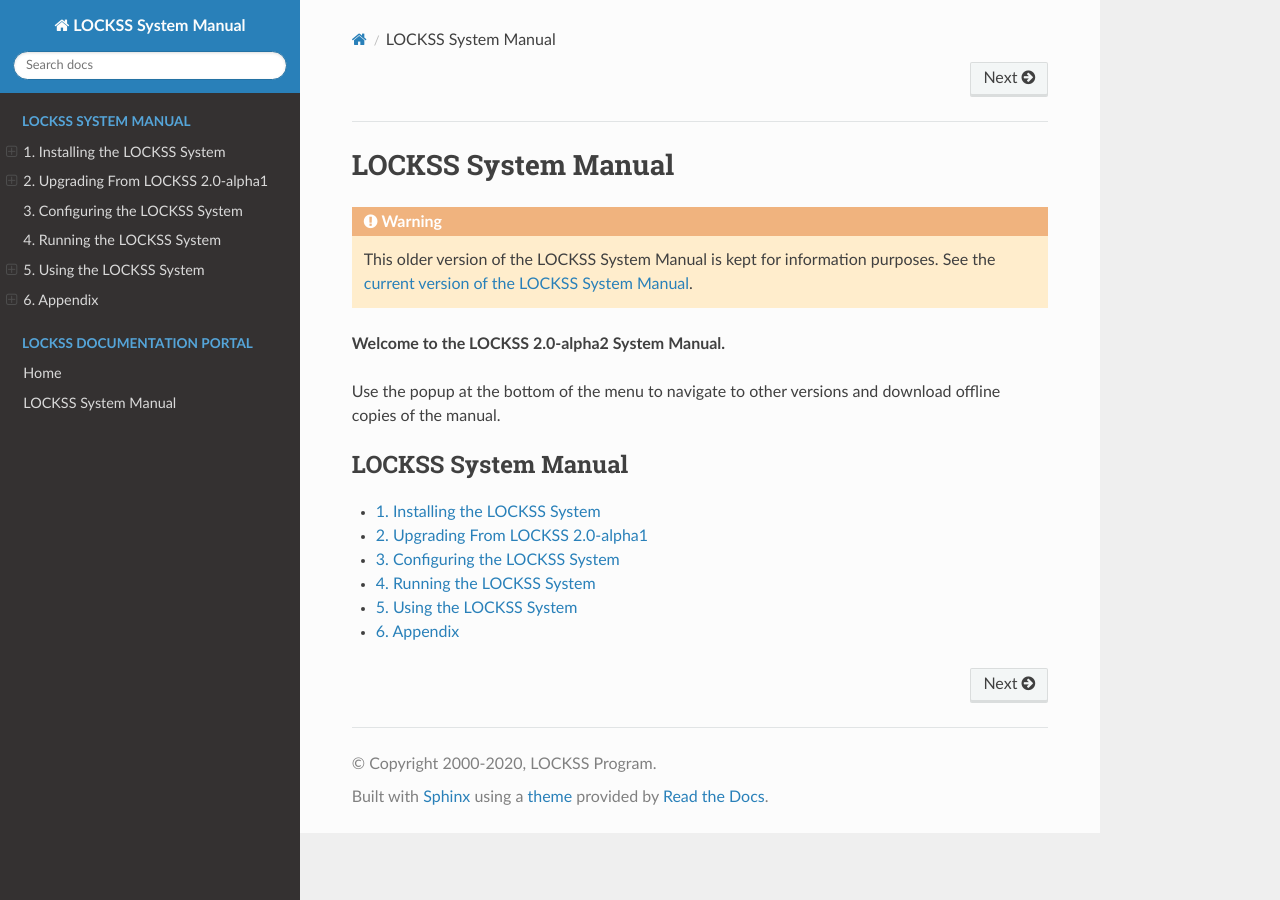
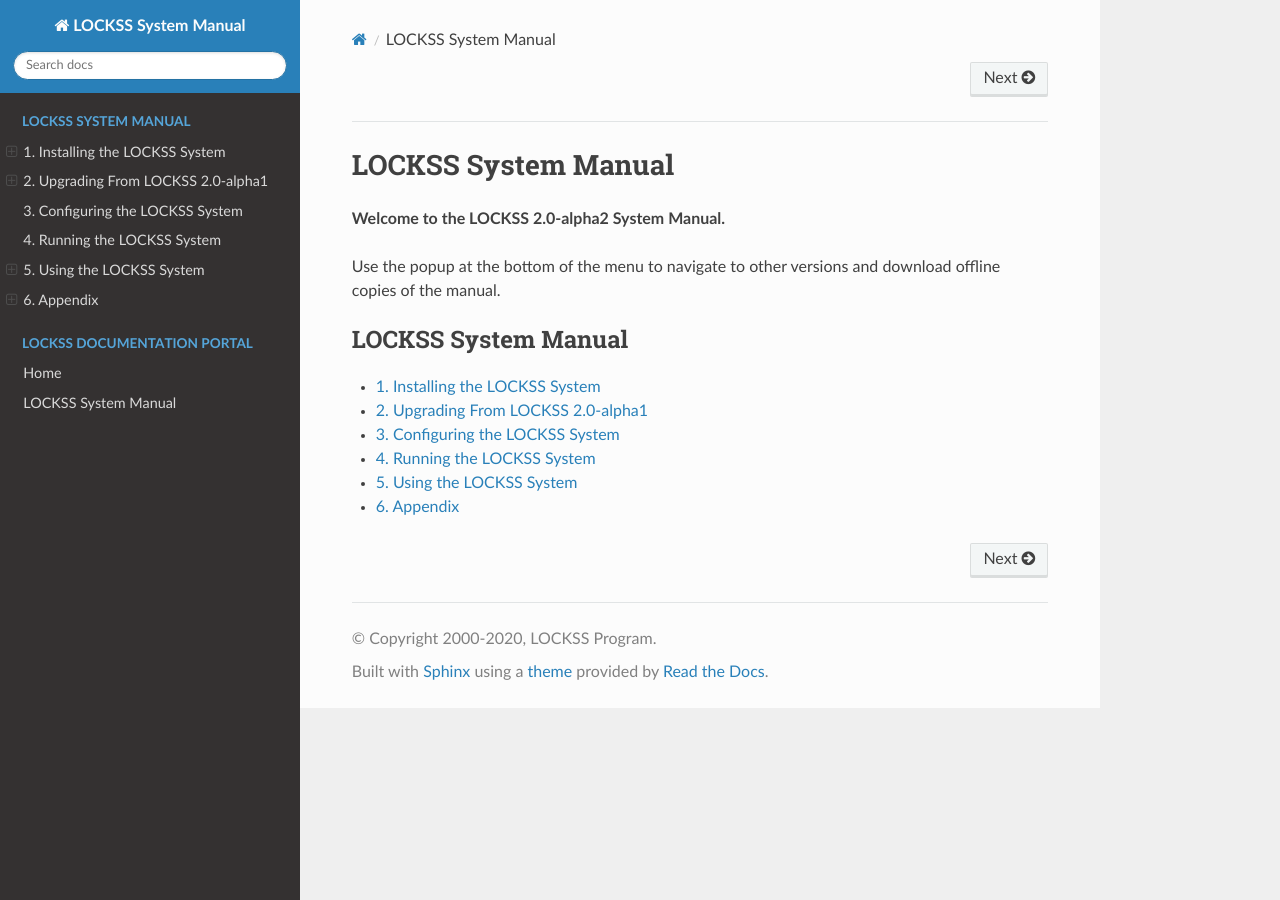
Before and after one commit to lockss/lockss-rtd-manual, a Sphinx documentation site: the page built from docs/index.rst, in a window 1280 px wide. Built offline with Sphinx 7.4.7 and the Read the Docs theme 2.0.0, drawn with Linux system fonts in a browser that asks for light colours.

Commit message:
Rely on Read The Docs' automatic outdated version banner

```diff
--- a/docs/index.rst
+++ b/docs/index.rst
@@ -1,10 +1,6 @@
 ====================
 LOCKSS System Manual
 ====================
-
-.. warning::
-
-   This older version of the LOCKSS System Manual is kept for information purposes. See the `current version of the LOCKSS System Manual </projects/manual/>`_.
 
 **Welcome to the LOCKSS 2.0-alpha2 System Manual.**
 
```
